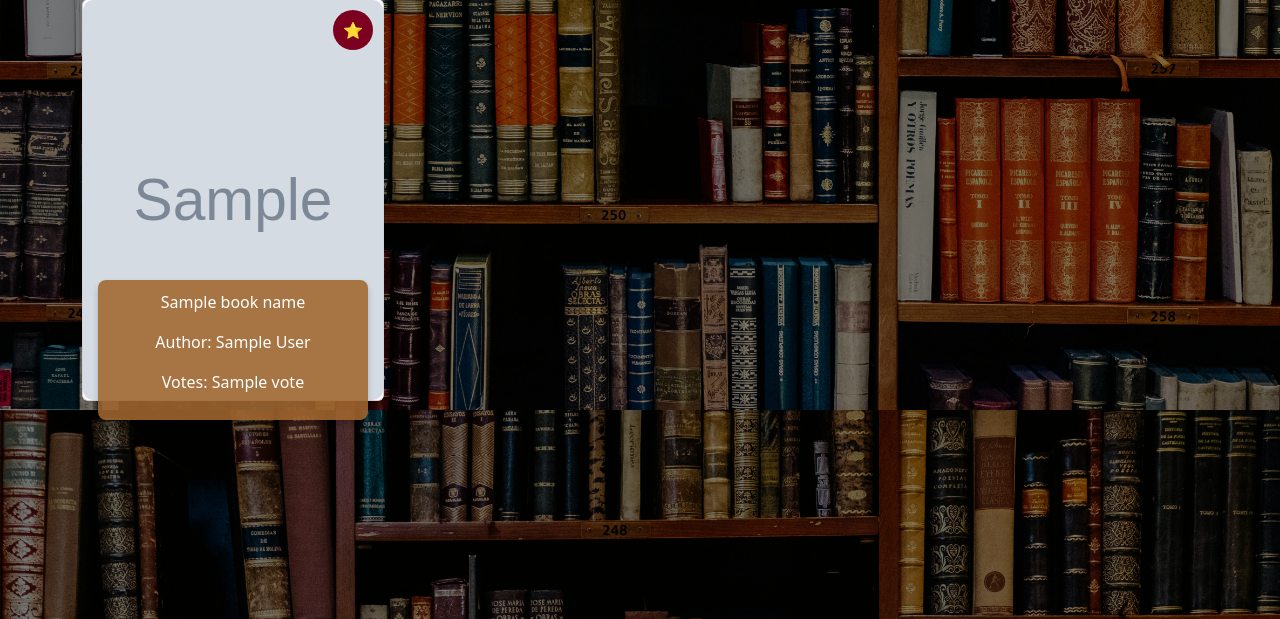
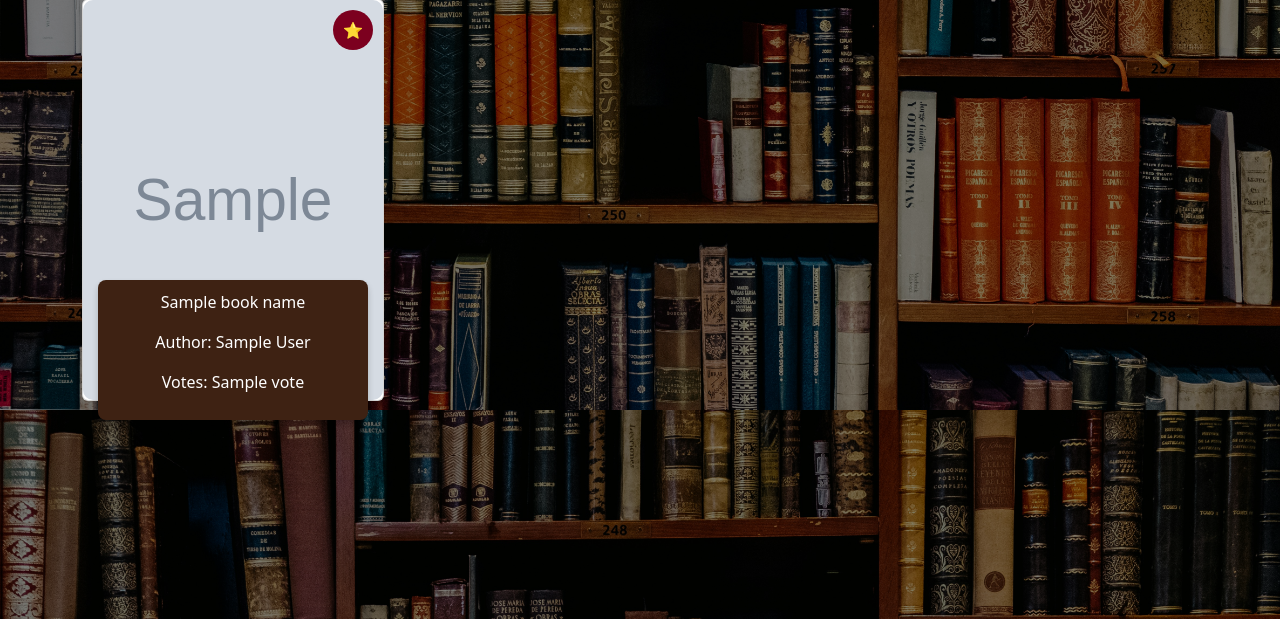
Before and after one commit to Deepak8260/Book-Recommender-System, a Flask app: template templates/index.html in a window 1280 px wide, with the pointer over the restyled element; the page is wider, and only the part inside the window is pictured. Shown: the part 443-1062 px from the top of that part. Run offline with Flask 3, Linux system fonts and the light colour scheme; the template is opened without the code that fills it: most values are stand-ins (such as "Sample title", 1, 10 or a date in 2020); grey boxes marked "Sample" are stand-in pictures; parts of the project's set-up code (start-up, migrations or seed data) failed here and were passed over.

Commit message:
card hover effect is applied

```diff
--- a/templates/index.html
+++ b/templates/index.html
@@ -82,6 +82,9 @@
         justify-content: space-between;
         margin-top: 20px;
         margin-bottom: 20px;
+      }
+      .info:hover {
+        background-color: #3e2213;
       }
 
       .card {
```
